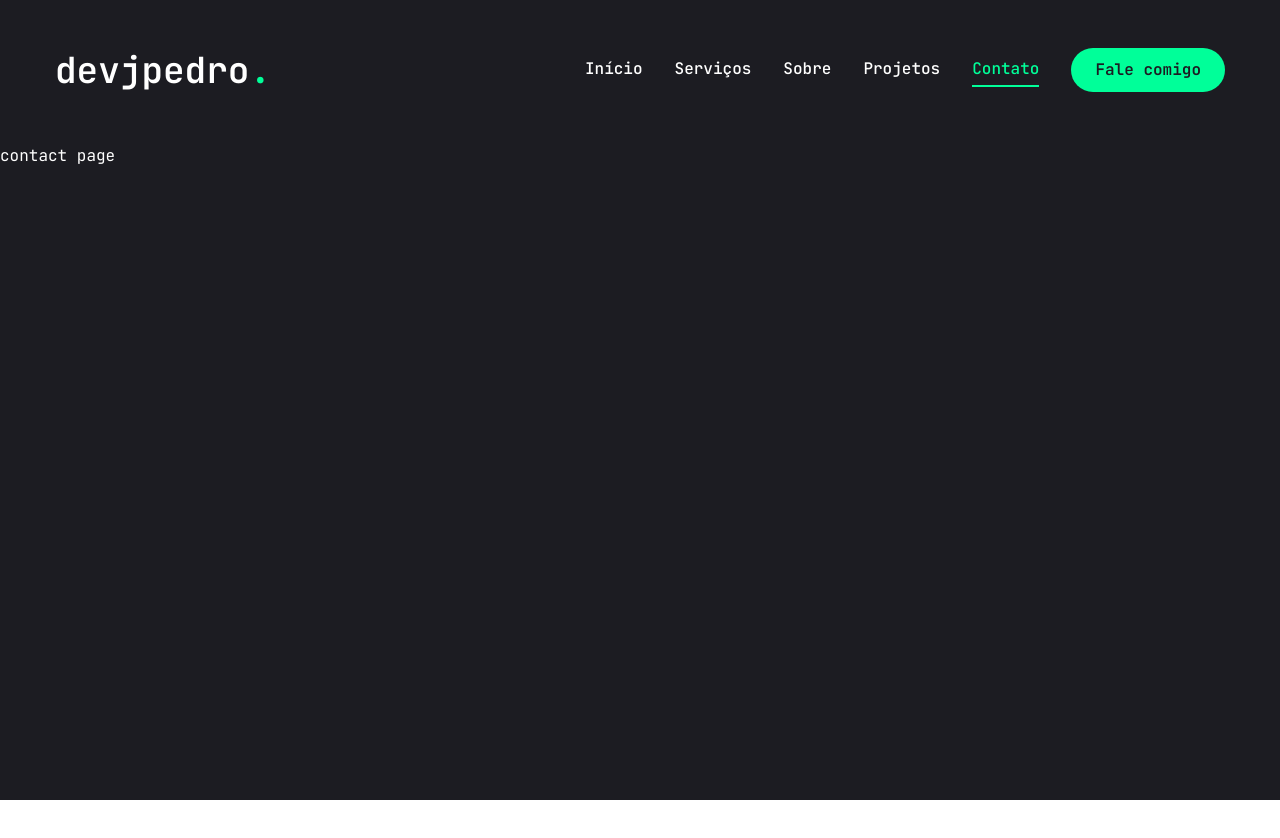
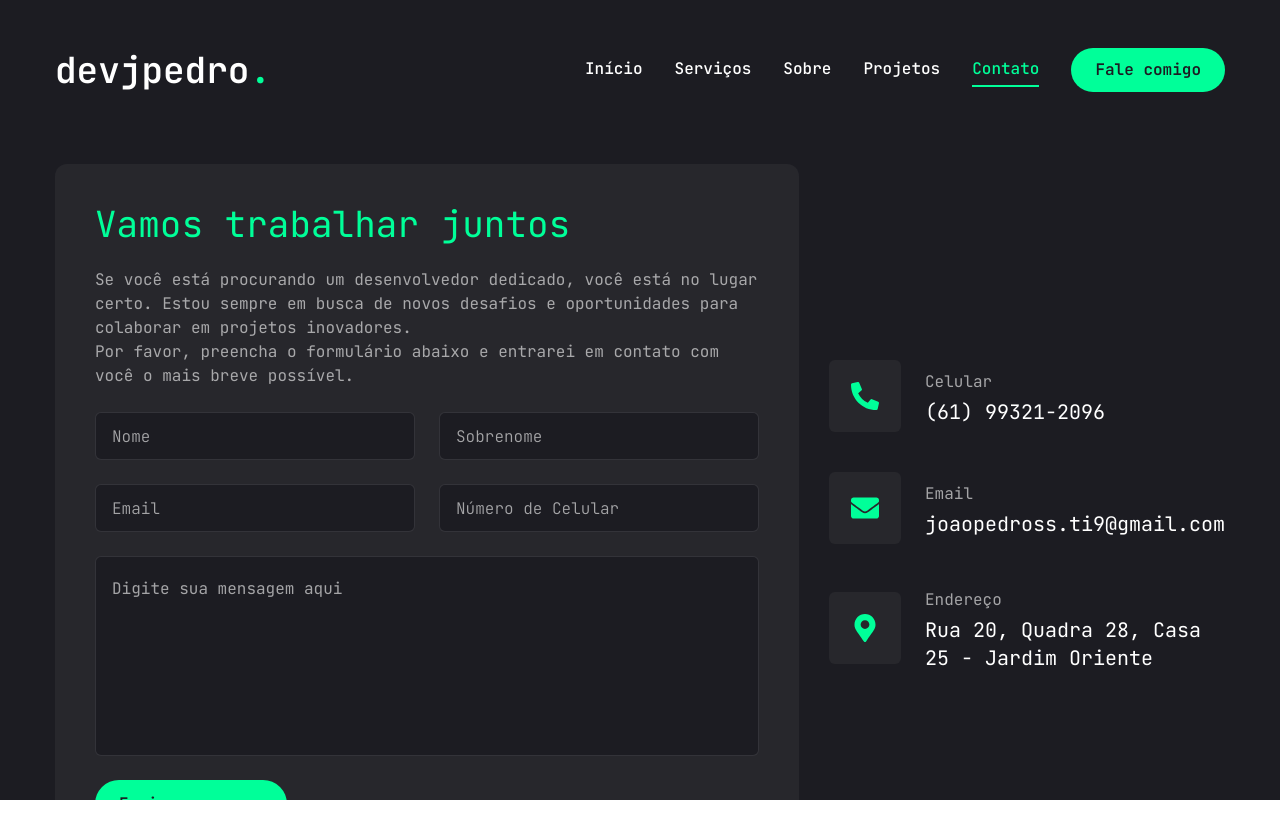
Before and after one commit to devjpedro/portfolio, a Next.js app: page /contact in a window 1280 px wide. Shown: the top 838 px of the page. Before the commit the page ends 800 px from the top, so only its background shows below. Built offline with nearby package versions, Linux system fonts and the light colour scheme.

Commit message:
finishing the contact page

```diff
--- a/src/app/contact/page.tsx
+++ b/src/app/contact/page.tsx
@@ -1,8 +1,93 @@
+'use client'
+
+import { Button } from '@/components/ui/button'
+import { Input } from '@/components/ui/input'
+import { Textarea } from '@/components/ui/textarea'
+import { motion } from 'framer-motion'
+import { FaEnvelope, FaMapMarkerAlt, FaPhoneAlt } from 'react-icons/fa'
+
+const info = [
+  {
+    icon: <FaPhoneAlt />,
+    title: 'Celular',
+    description: '(61) 99321-2096',
+  },
+  {
+    icon: <FaEnvelope />,
+    title: 'Email',
+    description: 'joaopedross.ti9@gmail.com',
+  },
+  {
+    icon: <FaMapMarkerAlt />,
+    title: 'Endereço',
+    description: 'Rua 20, Quadra 28, Casa 25 - Jardim Oriente',
+  },
+]
+
 const Contact = () => {
   return (
-    <div>
-      <h1>contact page</h1>
-    </div>
+    <motion.section
+      initial={{ opacity: 0 }}
+      animate={{
+        opacity: 1,
+        transition: {
+          delay: 2.4,
+          duration: 0.4,
+          ease: 'easeIn',
+        },
+      }}
+      className="py-6"
+    >
+      <div className="container mx-auto">
+        <div className="flex flex-col xl:flex-row gap-[30px]">
+          {/* form */}
+          <div className="xl:h-[54%] order-2 xl:order-none">
+            <form className="flex flex-col gap-6 p-10 bg-[#27272c] rounded-xl">
+              <h3 className="text-4xl text-accent">Vamos trabalhar juntos</h3>
+              <p className="text-white/60 leading-6">
+                Se você está procurando um desenvolvedor dedicado, você está no
+                lugar certo. Estou sempre em busca de novos desafios e
+                oportunidades para colaborar em projetos inovadores. <br /> Por
+                favor, preencha o formulário abaixo e entrarei em contato com
+                você o mais breve possível.
+              </p>
+              {/* input */}
+              <div className="grid grid-cols-1 md:grid-cols-2 gap-6">
+                <Input placeholder="Nome" />
+                <Input placeholder="Sobrenome" />
+                <Input type="email" placeholder="Email" />
+                <Input type="tel" placeholder="Número de Celular" />
+              </div>
+              {/* textarea */}
+              <Textarea
+                className="h-[200px]"
+                placeholder="Digite sua mensagem aqui"
+              />
+              {/* button */}
+              <Button size="md" className="self-start">
+                Enviar mensagem
+              </Button>
+            </form>
+          </div>
+          {/* info */}
+          <div className="flex-1 flex items-center xl:justify-end order-1 xl:order-none mb-8 xl:mb-0">
+            <ul className="flex flex-col gap-10">
+              {info.map((item, index) => (
+                <li key={index} className="flex items-center gap-6">
+                  <div className="size-[52px] xl:size-[72px] bg-[#27272c] text-accent rounded-md flex items-center justify-center">
+                    <div className="text-[28px]">{item.icon}</div>
+                  </div>
+                  <div className="flex-1">
+                    <p className="text-white/60">{item.title}</p>
+                    <h3 className="text-xl">{item.description}</h3>
+                  </div>
+                </li>
+              ))}
+            </ul>
+          </div>
+        </div>
+      </div>
+    </motion.section>
   )
 }
 
--- a/src/app/work/page.tsx
+++ b/src/app/projects/page.tsx
@@ -87,7 +87,7 @@ const projects = [
   },
 ]
 
-const Work = () => {
+const Projects = () => {
   // states
   const [project, setProject] = useState(projects[0])
 
@@ -208,4 +208,4 @@ const Work = () => {
   )
 }
 
-export default Work
+export default Projects
--- a/src/components/MobileNav.tsx
+++ b/src/components/MobileNav.tsx
@@ -20,7 +20,7 @@ const links = [
   },
   {
     name: 'projetos',
-    path: '/work',
+    path: '/projects',
   },
   {
     name: 'contato',
--- a/src/components/Nav.tsx
+++ b/src/components/Nav.tsx
@@ -18,7 +18,7 @@ const links = [
   },
   {
     name: 'projetos',
-    path: '/work',
+    path: '/projects',
   },
   {
     name: 'contato',
--- a/src/components/ui/input.tsx
+++ b/src/components/ui/input.tsx
@@ -11,7 +11,7 @@ const Input = React.forwardRef<HTMLInputElement, InputProps>(
       <input
         type={type}
         className={cn(
-          'flex h-10 w-full rounded-md border border-slate-200 bg-white px-3 py-2 text-sm ring-offset-white file:border-0 file:bg-transparent file:text-sm file:font-medium placeholder:text-slate-500 focus-visible:outline-none focus-visible:ring-2 focus-visible:ring-slate-950 focus-visible:ring-offset-2 disabled:cursor-not-allowed disabled:opacity-50 dark:border-slate-800 dark:bg-slate-950 dark:ring-offset-slate-950 dark:placeholder:text-slate-400 dark:focus-visible:ring-slate-300',
+          'flex h-[48px] rounded-md border border-white/10 focus:border-accent font-light bg-primary px-4 py-5 text-base placeholder:text-white/60 outline-none',
           className,
         )}
         ref={ref}
--- a/src/components/ui/textarea.tsx
+++ b/src/components/ui/textarea.tsx
@@ -10,7 +10,7 @@ const Textarea = React.forwardRef<HTMLTextAreaElement, TextareaProps>(
     return (
       <textarea
         className={cn(
-          'flex min-h-[80px] w-full rounded-md border border-slate-200 bg-white px-3 py-2 text-sm ring-offset-white placeholder:text-slate-500 focus-visible:outline-none focus-visible:ring-2 focus-visible:ring-slate-950 focus-visible:ring-offset-2 disabled:cursor-not-allowed disabled:opacity-50 dark:border-slate-800 dark:bg-slate-950 dark:ring-offset-slate-950 dark:placeholder:text-slate-400 dark:focus-visible:ring-slate-300',
+          'flex min-h-[80px] w-full rounded-md border border-white/10 bg-primary px-4 py-5 text-base placeholder:text-white/60 focus-visible:outline-none focus-visible:ring-1 focus-visible:ring-accent focus-visible:ring-offset-0 disabled:cursor-not-allowed disabled:opacity-50 resize-none',
           className,
         )}
         ref={ref}
```
